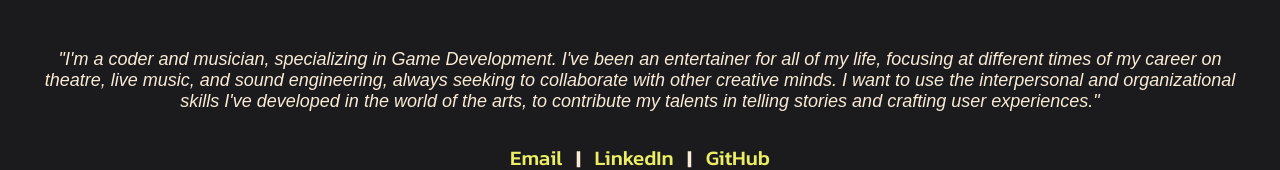
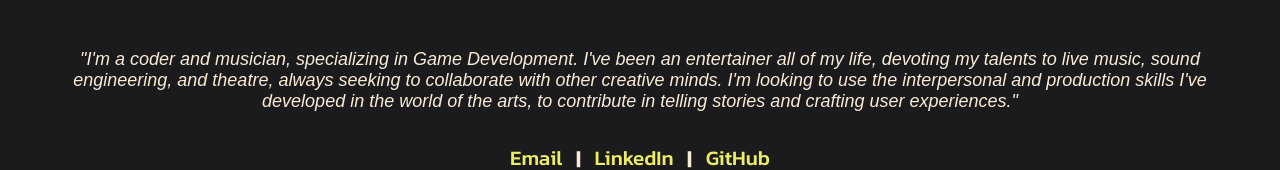
Before and after one commit to jbshryne/portfolio-react, a React (Create React App) app: page /about in a window 1280 px wide. Shown: the part 402-572 px from the top of the page. Built offline with nearby package versions, Linux system fonts and the light colour scheme; a web font is replaced by a local one.

Commit message:
updating brand statement

```diff
--- a/src/pages/About.jsx
+++ b/src/pages/About.jsx
@@ -8,7 +8,7 @@ const About = () => {
     linkedin: "https://www.linkedin.com/in/jon-patrick-brennan",
     github: "https://github.com/jbshryne",
     headshot: "https://i.imgur.com/yadnz4d.png",
-    bio: "I'm a coder and musician, specializing in Game Development. I've been an entertainer for all of my life, focusing at different times of my career on theatre, live music, and sound engineering, always seeking to collaborate with other creative minds. I want to use the interpersonal and organizational skills I've developed in the world of the arts, to contribute my talents in telling stories and crafting user experiences.",
+    bio: "I'm a coder and musician, specializing in Game Development. I've been an entertainer all of my life, devoting my talents to live music, sound engineering, and theatre, always seeking to collaborate with other creative minds. I'm looking to use the interpersonal and production skills I've developed in the world of the arts, to contribute in telling stories and crafting user experiences.",
   };
 
   return (
```
